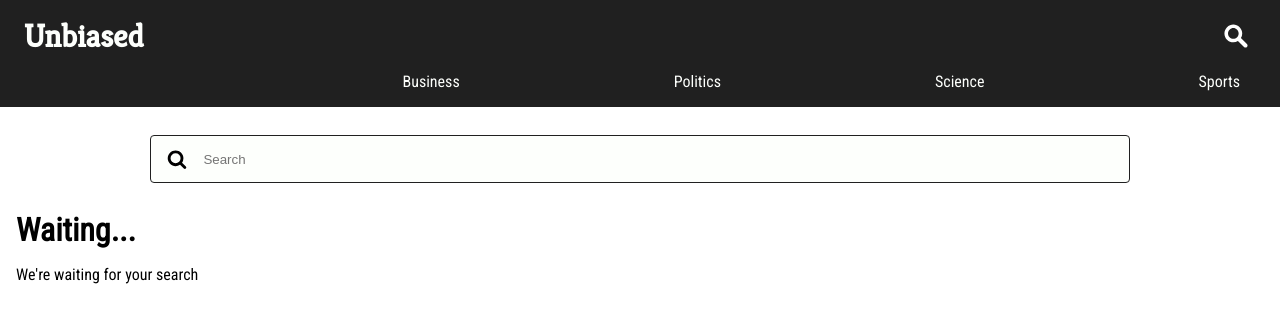
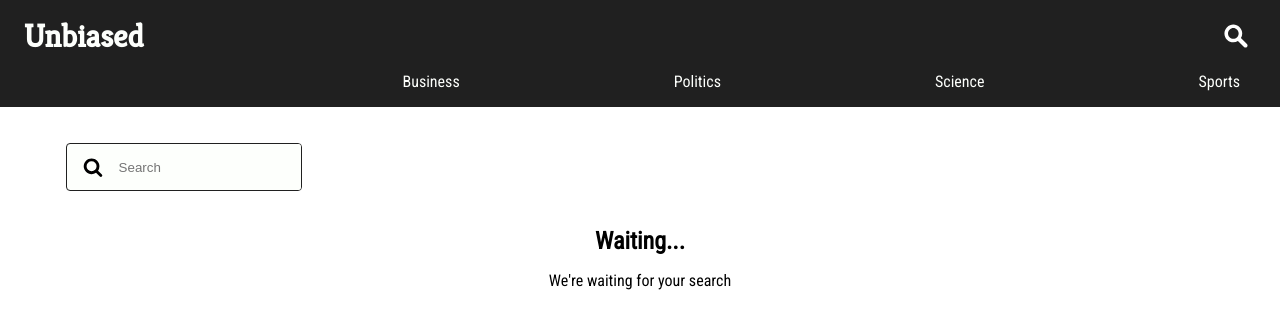
Before and after one commit to russellwinters/unbiased, a React (Create React App) app in the folder client/: page /search in a window 1280 px wide. Shown: the top 328 px of the page. Built offline with nearby package versions, Linux system fonts and the light colour scheme.

Commit message:
Search Page is fully responsive

```diff
--- a/client/src/components/newsPages/searchNews.js
+++ b/client/src/components/newsPages/searchNews.js
@@ -57,26 +57,26 @@ export default function SearchNews() {
 
   if (articles === null) {
     return (
-      <>
+      <section className="search-page">
         {searchField}
         {PreSearch}
-      </>
+      </section>
     );
   } else if (articles.length === 0) {
     return (
-      <>
+      <section className="search-page">
         {searchField}
         {NoResult}
-      </>
+      </section>
     );
   } else {
     return (
-      <>
+      <section className="search-page">
         {searchField}
-        <section className="main-page">
+        <section className="main-page search-results">
           <MapArticles articles={articles} />
         </section>
-      </>
+      </section>
     );
   }
 }
--- a/client/src/styles/main.css
+++ b/client/src/styles/main.css
@@ -441,4 +441,46 @@ body {
     width: calc(100vw - 360px);
   }
 }
+
+@media only screen and (min-width: 768px) {
+  .search-page {
+    width: calc(100vw - 48x);
+    margin: 0 auto;
+  }
+  .search-page .search {
+    width: 25%;
+    margin: 24px;
+  }
+  .search-page .search-status {
+    width: 100%;
+    text-align: center;
+  }
+  .search-page .search-results {
+    width: calc(70vw - 48px);
+    display: -webkit-box;
+    display: -ms-flexbox;
+    display: flex;
+    -ms-flex-wrap: wrap;
+        flex-wrap: wrap;
+    float: right;
+    margin: 0 36px 0 0;
+  }
+}
+
+@media only screen and (min-width: 1440px) {
+  .search-page {
+    width: calc(100vw - 360px);
+  }
+  .search-page .search {
+    margin-left: 0;
+    padding-left: 0;
+  }
+  .search-page .search .search-container {
+    margin-left: 0;
+  }
+  .search-page .search-results {
+    width: 70%;
+    margin-right: 0;
+  }
+}
 /*# sourceMappingURL=main.css.map */
--- a/client/src/styles/main.scss
+++ b/client/src/styles/main.scss
@@ -16,3 +16,4 @@ body {
 @import "./partials/page-counter";
 @import "./partials/search-bar";
 @import "./partials/homepage";
+@import "./partials/search-page";
--- /dev/null
+++ b/client/src/styles/partials/_search-page.scss
@@ -0,0 +1,44 @@
+@include medium {
+  .search-page {
+    width: calc(100vw - 48x);
+    margin: $center;
+
+    .search {
+      width: 25%;
+      margin: 24px;
+    }
+
+    .search-status {
+      width: 100%;
+      text-align: center;
+    }
+
+    .search-results {
+      width: calc(70vw - 48px);
+      display: flex;
+      flex-wrap: wrap;
+      float: right;
+      margin: 0 36px 0 0;
+    }
+  }
+}
+
+@include large {
+  .search-page {
+    width: calc(100vw - 360px);
+
+    .search {
+      margin-left: 0;
+      padding-left: 0;
+
+      .search-container {
+        margin-left: 0;
+      }
+    }
+
+    .search-results {
+      width: 70%;
+      margin-right: 0;
+    }
+  }
+}
```
Also changed, not shown: 1 other file (tests, documents, lock files or other folders).
